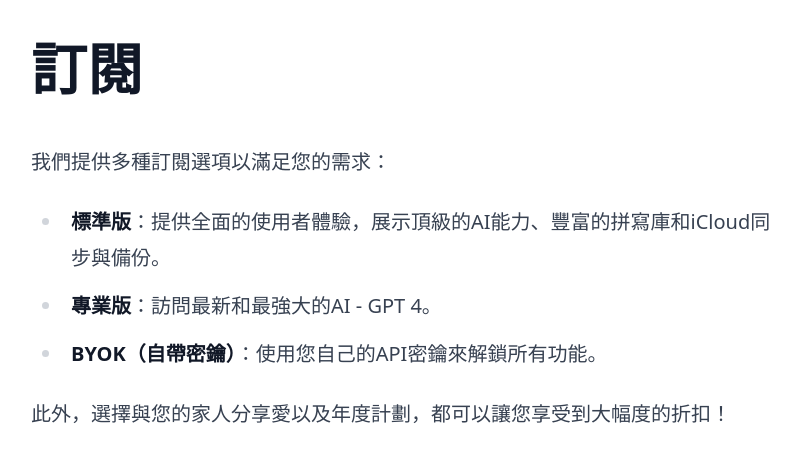
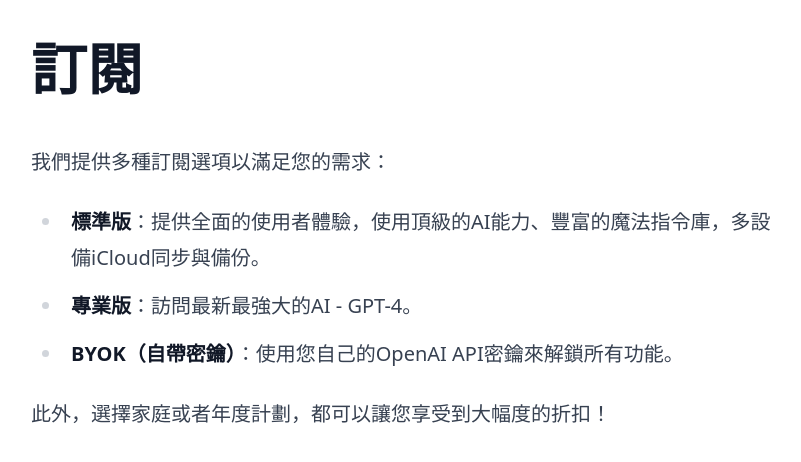
Before and after one commit to WizBoard/wizboard.github.io, a Jekyll site: the page built from docs/docs/zh-Hant/subscriptions.md, in a window 1280 px wide. Shown: the top 462 px of the page, without its empty margins (73-874 px from the left). Built offline with Jekyll 4.4.1, drawn with Linux system fonts in a browser that asks for light colours; nearby versions of some CDN libraries.

Commit message:
Update subscriptions.md

```diff
--- a/docs/docs/zh-Hant/subscriptions.md
+++ b/docs/docs/zh-Hant/subscriptions.md
@@ -6,8 +6,8 @@ title: WizBoard使用者手冊
 
 我們提供多種訂閱選項以滿足您的需求：
 
-* **標準版**：提供全面的使用者體驗，展示頂級的AI能力、豐富的拼寫庫和iCloud同步與備份。
-* **專業版**：訪問最新和最強大的AI - GPT 4。
-* **BYOK（自帶密鑰）**：使用您自己的API密鑰來解鎖所有功能。
+* **標準版**：提供全面的使用者體驗，使用頂級的AI能力、豐富的魔法指令庫，多設備iCloud同步與備份。
+* **專業版**：訪問最新最強大的AI - GPT-4。
+* **BYOK（自帶密鑰）**：使用您自己的OpenAI API密鑰來解鎖所有功能。
 
-此外，選擇與您的家人分享愛以及年度計劃，都可以讓您享受到大幅度的折扣！
+此外，選擇家庭或者年度計劃，都可以讓您享受到大幅度的折扣！
```
